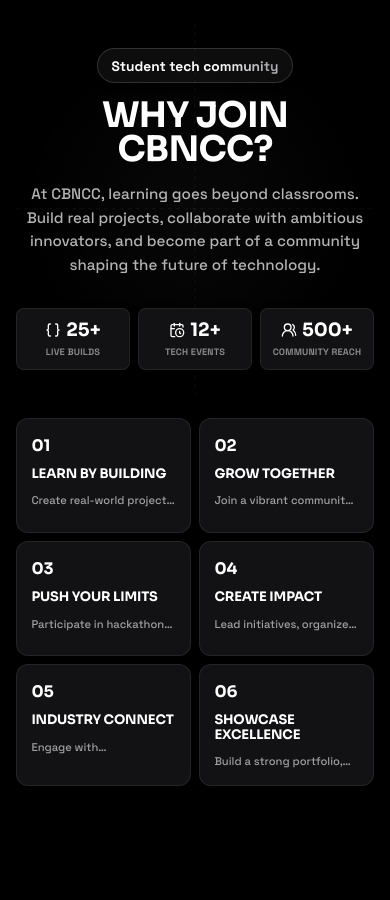
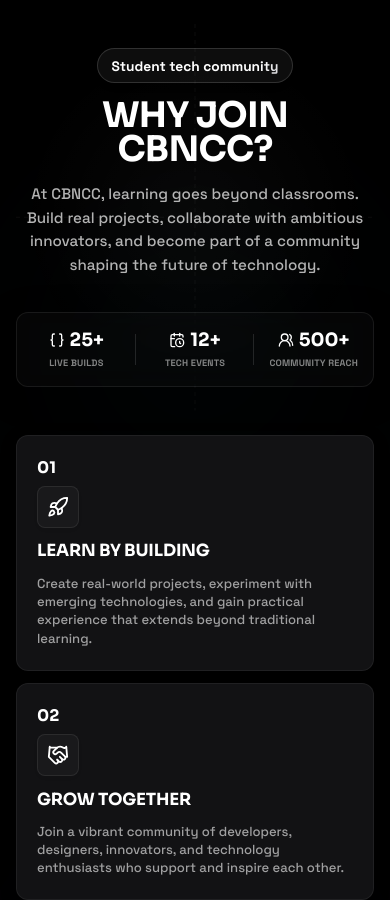
Before and after one commit to Gourav1216/CBNCC-homepage, a React (Vite) app: page / in a window 390 px wide. Shown: the top 900 px of the page. Before the commit the page ends 844 px from the top, so only its background shows below. Built offline with nearby package versions, Linux system fonts and the light colour scheme.

Commit message:
Redesign mobile view to be premium, clean, interactive, and unique

```diff
--- a/src/sections/WhyJoinCBNCC.tsx
+++ b/src/sections/WhyJoinCBNCC.tsx
@@ -71,6 +71,11 @@
 
   return (
     <section className="why-join" aria-labelledby="why-join-title">
+      {/* Background Ambient Glow Orbs */}
+      <div className="why-join__glow-orb why-join__glow-orb--1" aria-hidden="true" />
+      <div className="why-join__glow-orb why-join__glow-orb--2" aria-hidden="true" />
+      <div className="why-join__glow-orb why-join__glow-orb--3" aria-hidden="true" />
+
       <div className="why-join__hero">
         {/* Wireframe Cross Background */}
         <div className="why-join__hero-bg" aria-hidden="true">
--- a/src/styles.css
+++ b/src/styles.css
@@ -28,6 +28,70 @@
   overflow-x: hidden;
   background-color: var(--page-bg);
   color: var(--ink);
+}
+
+/* Ambient Background Glow Orbs */
+.why-join__glow-orb {
+  position: absolute;
+  border-radius: 50%;
+  filter: blur(120px);
+  opacity: 0.12;
+  pointer-events: none;
+  z-index: 0;
+}
+
+.why-join__glow-orb--1 {
+  top: 10%;
+  left: 10%;
+  width: 300px;
+  height: 300px;
+  background: radial-gradient(circle, rgba(6, 182, 212, 0.8) 0%, transparent 70%); /* Cyan */
+  animation: floatOrb1 20s infinite alternate ease-in-out;
+}
+
+.why-join__glow-orb--2 {
+  top: 45%;
+  right: 5%;
+  width: 350px;
+  height: 350px;
+  background: radial-gradient(circle, rgba(139, 92, 246, 0.8) 0%, transparent 70%); /* Violet */
+  animation: floatOrb2 25s infinite alternate ease-in-out;
+}
+
+.why-join__glow-orb--3 {
+  bottom: 15%;
+  left: 15%;
+  width: 280px;
+  height: 280px;
+  background: radial-gradient(circle, rgba(244, 63, 94, 0.8) 0%, transparent 70%); /* Rose */
+  animation: floatOrb3 18s infinite alternate ease-in-out;
+}
+
+@keyframes floatOrb1 {
+  0% {
+    transform: translate(0, 0) scale(1);
+  }
+  100% {
+    transform: translate(50px, 80px) scale(1.15);
+  }
+}
+
+@keyframes floatOrb2 {
+  0% {
+    transform: translate(0, 0) scale(1);
+  }
+  100% {
+    transform: translate(-60px, -40px) scale(1.1);
+  }
+}
+
+@keyframes floatOrb3 {
+  0% {
+    transform: translate(0, 0) scale(1.05);
+  }
+  100% {
+    transform: translate(40px, -70px) scale(0.9);
+  }
 }
 
 button,
@@ -142,38 +206,53 @@
 .why-join__hero-stats-row {
   display: flex;
   justify-content: center;
-  gap: 1.25rem;
+  align-items: center;
   width: 100%;
-  max-width: 620px;
+  max-width: 640px;
   margin: 0 auto;
+  background-color: rgba(255, 255, 255, 0.02);
+  backdrop-filter: blur(16px);
+  -webkit-backdrop-filter: blur(16px);
+  border: 1px solid rgba(255, 255, 255, 0.08);
+  border-radius: 12px;
+  padding: 0.85rem 0;
+  box-shadow: 0 8px 32px rgba(0, 0, 0, 0.4);
 }
 
 .why-join__stat {
   flex: 1;
-  background-color: #121214;
-  border: 1px solid rgba(255, 255, 255, 0.08);
-  border-radius: 8px;
-  padding: 0.75rem 1.25rem;
-  box-shadow: 0 4px 12px rgba(0, 0, 0, 0.2);
   display: flex;
   flex-direction: column;
   gap: 0.25rem;
   align-items: center;
   justify-content: center;
+  background: transparent;
+  border: none;
+  box-shadow: none;
+  padding: 0.5rem 1rem;
+  position: relative;
   transition: all 300ms cubic-bezier(0.16, 1, 0.3, 1);
 }
 
+.why-join__stat:not(:last-child)::after {
+  content: "";
+  position: absolute;
+  right: 0;
+  top: 20%;
+  height: 60%;
+  width: 1px;
+  background-color: rgba(255, 255, 255, 0.12);
+}
+
 .why-join__stat:hover {
-  border-color: rgba(255, 255, 255, 0.18);
   transform: translateY(-2px);
-  box-shadow: 0 6px 20px rgba(255, 255, 255, 0.015);
 }
 
 .why-join__stat-top {
   display: flex;
   align-items: center;
-  gap: 0.4rem;
-  font-size: 1.25rem;
+  gap: 0.5rem;
+  font-size: 1.35rem;
   font-weight: 800;
   color: var(--ink);
   font-family: "Sora", sans-serif;
@@ -219,6 +298,32 @@
   border: 1px solid rgba(255, 255, 255, 0.08);
 }
 
+/* Color Accent Mappings */
+.benefit-card[data-accent="cyan"] {
+  --accent-color: #06b6d4;
+  --accent-rgb: 6, 182, 212;
+}
+.benefit-card[data-accent="green"] {
+  --accent-color: #22c55e;
+  --accent-rgb: 34, 197, 94;
+}
+.benefit-card[data-accent="amber"] {
+  --accent-color: #f59e0b;
+  --accent-rgb: 245, 158, 11;
+}
+.benefit-card[data-accent="violet"] {
+  --accent-color: #8b5cf6;
+  --accent-rgb: 139, 92, 246;
+}
+.benefit-card[data-accent="blue"] {
+  --accent-color: #3b82f6;
+  --accent-rgb: 59, 130, 246;
+}
+.benefit-card[data-accent="rose"] {
+  --accent-color: #f43f5e;
+  --accent-rgb: 244, 63, 94;
+}
+
 .benefit-card {
   display: flex;
   flex: 1 1 0;
@@ -229,7 +334,14 @@
   padding: clamp(1.2rem, 1.5vw, 1.8rem);
   overflow: hidden;
   background-color: var(--page-bg); /* Same color as webpage */
-  transition: flex 520ms cubic-bezier(0.16, 1, 0.3, 1), background-color 300ms ease;
+  border: 1px solid transparent;
+  transition: flex 520ms cubic-bezier(0.16, 1, 0.3, 1),
+              background-color 300ms ease,
+              border-color 300ms ease,
+              box-shadow 300ms ease,
+              transform 300ms cubic-bezier(0.16, 1, 0.3, 1),
+              opacity 300ms ease,
+              filter 300ms ease;
   cursor: pointer;
 }
 
@@ -246,6 +358,7 @@
   font-size: 1rem;
   font-weight: 800;
   font-family: "Sora", sans-serif;
+  transition: color 300ms ease;
 }
 
 .benefit-card__arrow {
@@ -254,7 +367,7 @@
 }
 
 .benefit-card:hover .benefit-card__arrow {
-  color: var(--ink);
+  color: var(--accent-color);
   transform: translate(2px, -2px);
 }
 
@@ -263,6 +376,7 @@
   justify-content: flex-start;
   width: 100%;
   margin-bottom: 1.25rem;
+  transition: transform 300ms ease;
 }
 
 .benefit-card__icon {
@@ -276,7 +390,7 @@
   border-radius: 8px;
   color: var(--ink);
   box-shadow: 0 2px 6px rgba(0, 0, 0, 0.02);
-  transition: transform 300ms ease, color 300ms ease;
+  transition: transform 300ms ease, color 300ms ease, border-color 300ms ease, background-color 300ms ease;
 }
 
 .benefit-card:hover .benefit-card__icon {
@@ -309,25 +423,24 @@
   transition: opacity 400ms ease, transform 400ms cubic-bezier(0.16, 1, 0.3, 1), visibility 400ms ease;
 }
 
-/* Expanded state for mobile/desktop toggles */
+/* Expanded/Active state (both mobile and desktop) */
 .benefit-card.is-expanded {
-  background-color: #1c1c1f !important;
-  border: 1px solid #ffffff !important;
-  box-shadow: 0 4px 20px rgba(255, 255, 255, 0.08) !important;
+  background-color: #0d0d0f !important;
+  border-color: var(--accent-color) !important;
+  box-shadow: 0 10px 30px rgba(var(--accent-rgb), 0.2) !important;
   outline: none;
   z-index: 5;
-  animation: expandCard 0.4s cubic-bezier(0.16, 1, 0.3, 1) forwards;
+  transform: scale(1.02);
 }
 
-@keyframes expandCard {
-  from {
-    transform: scale(0.97);
-    opacity: 0.9;
-  }
-  to {
-    transform: scale(1);
-    opacity: 1;
-  }
+.benefit-card.is-expanded .benefit-card__icon {
+  background-color: rgba(var(--accent-rgb), 0.15) !important;
+  border-color: rgba(var(--accent-rgb), 0.4) !important;
+  color: var(--accent-color) !important;
+}
+
+.benefit-card.is-expanded .benefit-card__number {
+  color: var(--accent-color);
 }
 
 .benefit-card.is-expanded p {
@@ -341,6 +454,13 @@
   text-overflow: clip !important;
 }
 
+/* Dim other cards when one card is expanded */
+.why-join__grid:has(.is-expanded) .benefit-card:not(.is-expanded) {
+  opacity: 0.45;
+  filter: grayscale(0.2) blur(0.3px);
+  transform: scale(0.98);
+}
+
 @media (hover: hover) and (pointer: fine) {
   .benefit-card {
     cursor: pointer;
@@ -349,7 +469,21 @@
   .benefit-card:hover,
   .benefit-card:focus-visible {
     flex: 1.9 1 0;
-    background-color: #161619;
+    background-color: #121214;
+    border-color: rgba(var(--accent-rgb), 0.3);
+    box-shadow: 0 8px 30px rgba(var(--accent-rgb), 0.05);
+  }
+
+  .benefit-card:hover .benefit-card__icon,
+  .benefit-card:focus-visible .benefit-card__icon {
+    background-color: rgba(var(--accent-rgb), 0.1);
+    border-color: rgba(var(--accent-rgb), 0.3);
+    color: var(--accent-color);
+  }
+
+  .benefit-card:hover .benefit-card__number,
+  .benefit-card:focus-visible .benefit-card__number {
+    color: var(--accent-color);
   }
 
   .benefit-card.is-expanded {
@@ -388,21 +522,21 @@
   .benefit-card {
     flex: initial;
     min-height: auto;
-    transition: none;
     background-color: #121214;
     border-radius: 12px;
-    border: 1px solid rgba(255, 255, 255, 0.08);
-    padding: 1.1rem;
-    box-shadow: 0 2px 8px rgba(0, 0, 0, 0.01);
+    border: 1px solid rgba(255, 255, 255, 0.06);
+    padding: 1.25rem 1.15rem;
+    box-shadow: 0 4px 15px rgba(0, 0, 0, 0.25);
+    transition: all 400ms cubic-bezier(0.16, 1, 0.3, 1);
   }
 
-  .benefit-card.is-expanded {
-    grid-column: span 2;
+  .benefit-card__arrow {
+    display: none;
   }
 
-  .benefit-card__icon-wrapper,
-  .benefit-card__arrow {
-    display: none;
+  .benefit-card__icon-wrapper {
+    display: flex;
+    margin-bottom: 0.75rem;
   }
 
   .benefit-card__header {
@@ -411,7 +545,7 @@
 
   .benefit-card h2 {
     font-size: 0.95rem;
-    margin: 0 0 0.4rem 0;
+    margin: 0.25rem 0 0.35rem 0;
   }
 
   .benefit-card p {
@@ -420,12 +554,8 @@
     pointer-events: auto;
     transform: none;
     font-size: 0.8rem;
-    display: -webkit-box;
-    -webkit-line-clamp: 2; /* Truncate description text on tablet */
-    -webkit-box-orient: vertical;
-    overflow: hidden;
-    text-overflow: ellipsis;
-    line-height: 1.35;
+    line-height: 1.4;
+    color: rgba(255, 255, 255, 0.6);
   }
 }
 
@@ -451,16 +581,17 @@
 
   .why-join__hero-stats-row {
     flex-direction: row;
-    gap: 0.5rem;
+    gap: 0;
     width: 100%;
-    margin-top: 0.5rem;
+    margin-top: 0.75rem;
+    padding: 0.65rem 0;
   }
 
   .why-join__stat {
-    padding: 0.65rem 0.5rem;
-    background-color: #121214;
-    border: 1px solid rgba(255, 255, 255, 0.08);
-    border-radius: 8px;
+    padding: 0.4rem 0.25rem;
+    background-color: transparent;
+    border: none;
+    border-radius: 0;
     align-items: center;
     justify-content: center;
     text-align: center;
@@ -488,27 +619,70 @@
   }
 
   .benefit-card {
-    padding: 1rem 0.9rem;
+    padding: 1.1rem 1rem;
     border-radius: 12px;
-    min-height: 7.2rem; /* Increased column length on mobile view */
+    min-height: auto;
     display: flex;
     flex-direction: column;
     justify-content: flex-start;
   }
 
+  .benefit-card__icon-wrapper {
+    margin-bottom: 0.65rem;
+  }
+
+  .benefit-card__icon {
+    width: 38px;
+    height: 38px;
+    border-radius: 6px;
+  }
+
+  .benefit-card__icon svg {
+    width: 18px;
+    height: 18px;
+  }
+
   .benefit-card h2 {
-    font-size: 0.82rem;
+    font-size: 0.85rem;
     margin-top: 0.2rem;
-    margin-bottom: 0.25rem;
+    margin-bottom: 0.3rem;
   }
 
   .benefit-card p {
-    font-size: 0.7rem;
-    display: -webkit-box;
-    -webkit-line-clamp: 1; /* Exactly one line on mobile view */
-    -webkit-box-orient: vertical;
-    overflow: hidden;
-    text-overflow: ellipsis;
-    line-height: 1.3;
+    font-size: 0.72rem;
+    line-height: 1.35;
   }
 }
+
+@media (max-width: 480px) {
+  .why-join__grid {
+    grid-template-columns: 1fr;
+    gap: 0.75rem;
+  }
+
+  .benefit-card {
+    padding: 1.35rem 1.25rem;
+  }
+
+  .benefit-card__icon {
+    width: 42px;
+    height: 42px;
+    border-radius: 8px;
+  }
+
+  .benefit-card__icon svg {
+    width: 22px;
+    height: 22px;
+  }
+
+  .benefit-card h2 {
+    font-size: 1.05rem;
+    margin-top: 0.25rem;
+    margin-bottom: 0.35rem;
+  }
+
+  .benefit-card p {
+    font-size: 0.82rem;
+    line-height: 1.4;
+  }
+}
```
